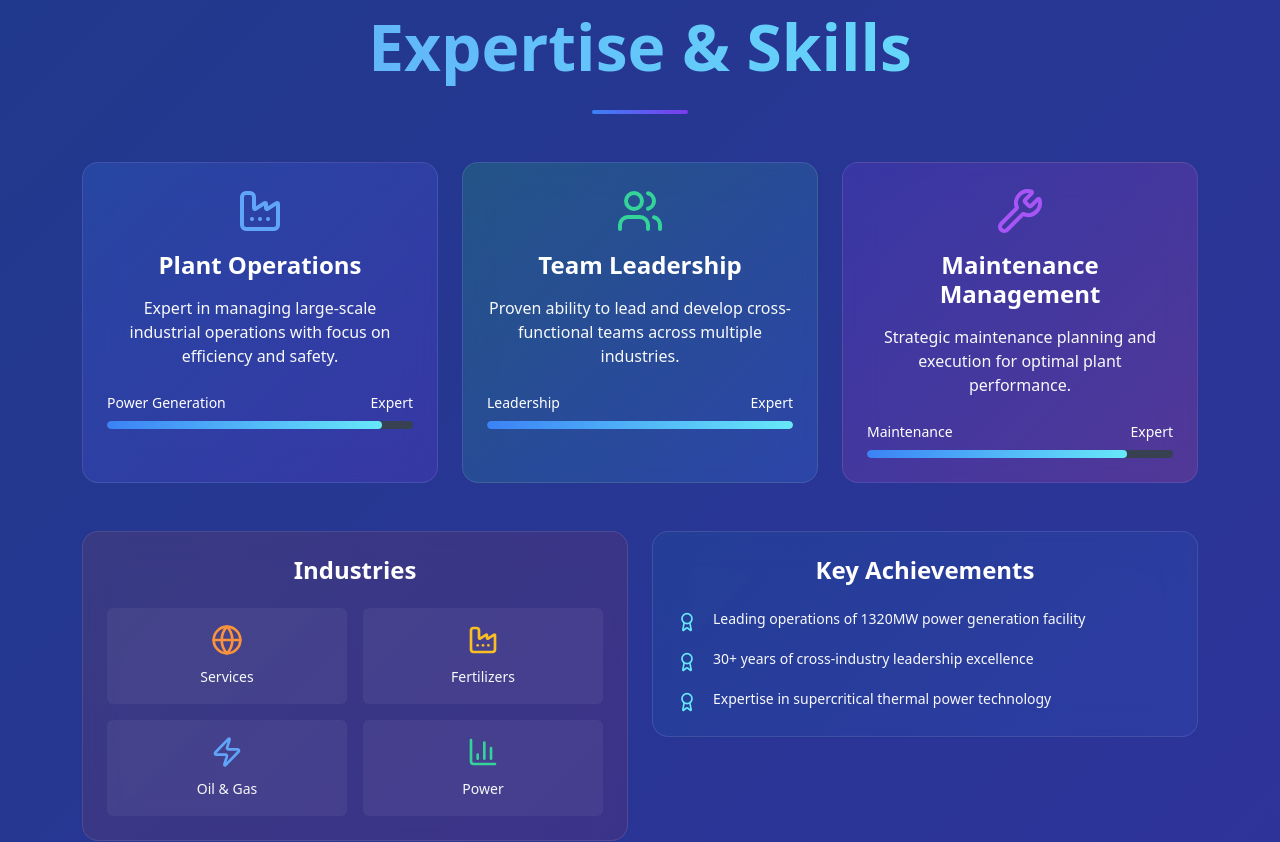
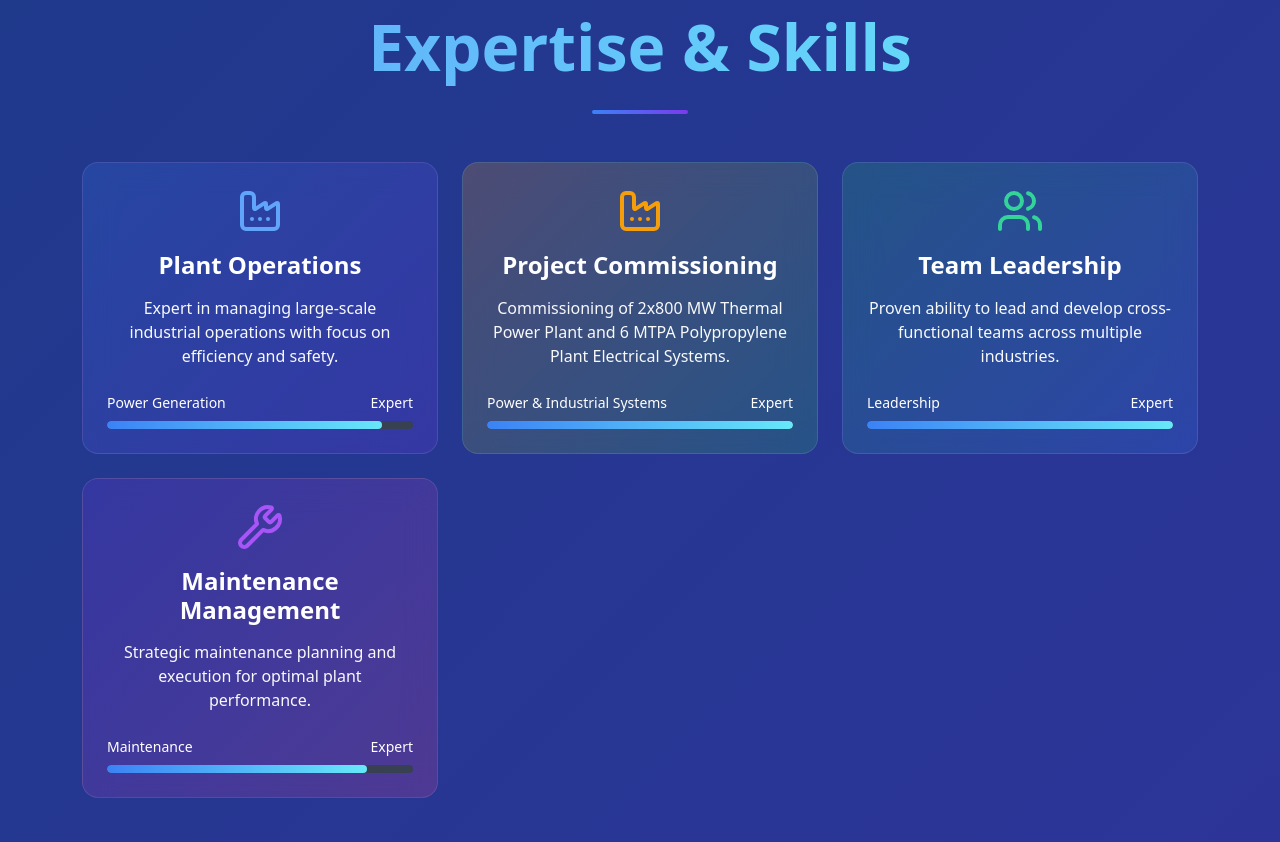
Before and after one commit to Kar7avya/ManishResume, a React (Create React App) app in the folder frontend/: page / in a window 1280 px wide. Shown: the part 4380-5222 px from the top of the page. Built offline with nearby package versions, Linux system fonts and the light colour scheme.

Commit message:
Update Portfolio.js

```diff
--- a/frontend/src/Portfolio.js
+++ b/frontend/src/Portfolio.js
@@ -1590,6 +1590,14 @@ const Portfolio = () => {
                 level: '90%',
                 gradient: 'linear-gradient(135deg, rgba(59, 130, 246, 0.2), rgba(124, 58, 237, 0.2))'
               },
+          {
+  icon: <Factory size={48} style={{color: '#f59e0b'}} />,
+  title: 'Project Commissioning',
+  description: 'Commissioning of 2x800 MW Thermal Power Plant and 6 MTPA Polypropylene Plant Electrical Systems.',
+  skill: 'Power & Industrial Systems',
+  level: '100%',
+  gradient: 'linear-gradient(135deg, rgba(245, 158, 11, 0.2), rgba(34, 197, 94, 0.2))'
+},
               {
                 icon: <Users size={48} style={{color: '#34d399'}} />,
                 title: 'Team Leadership',
```
